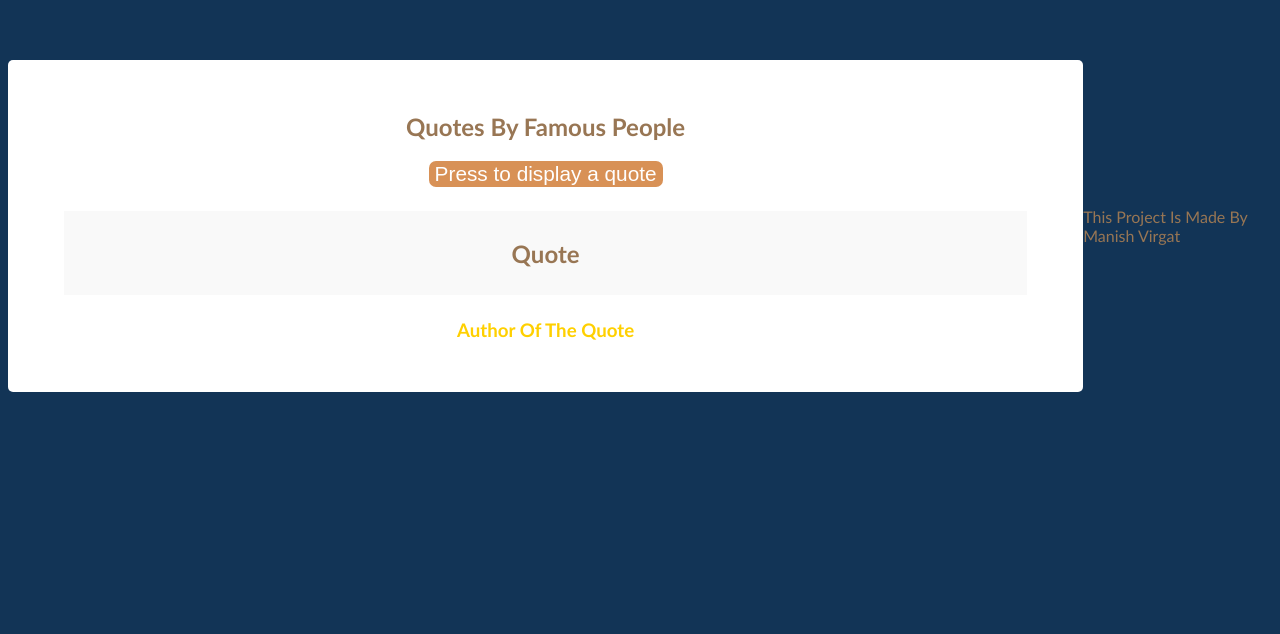
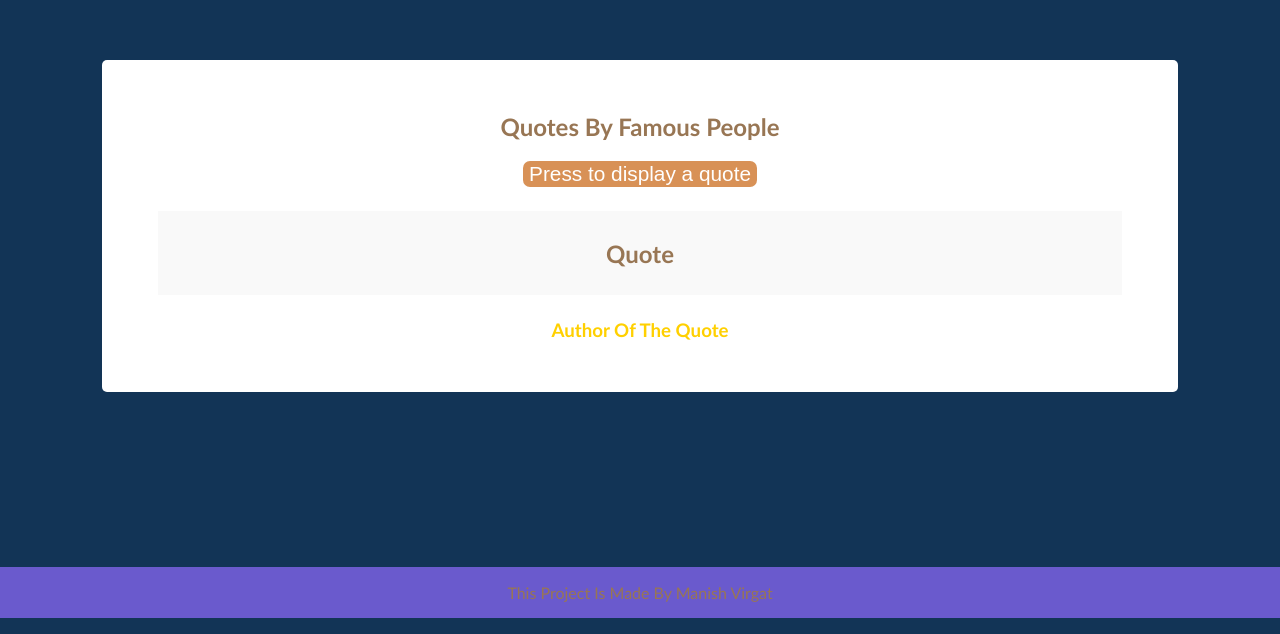
Before and after one commit to manish-virgat/Random-Quote-Generator, a plain HTML site: page index.html in a window 1280 px wide. Shown: the part 182-816 px from the top of the page. Drawn offline with Linux system fonts and the light colour scheme.

Commit message:
Update style.css

```diff
--- a/style.css
+++ b/style.css
@@ -44,3 +44,12 @@ blockquote
     color: #ffd000;
 
 }
+.footer
+{
+    position: fixed;
+    left: 0;
+    bottom: 0;
+    width: 100%;
+    text-align: center;
+    background-color: slateblue;
+}
```
